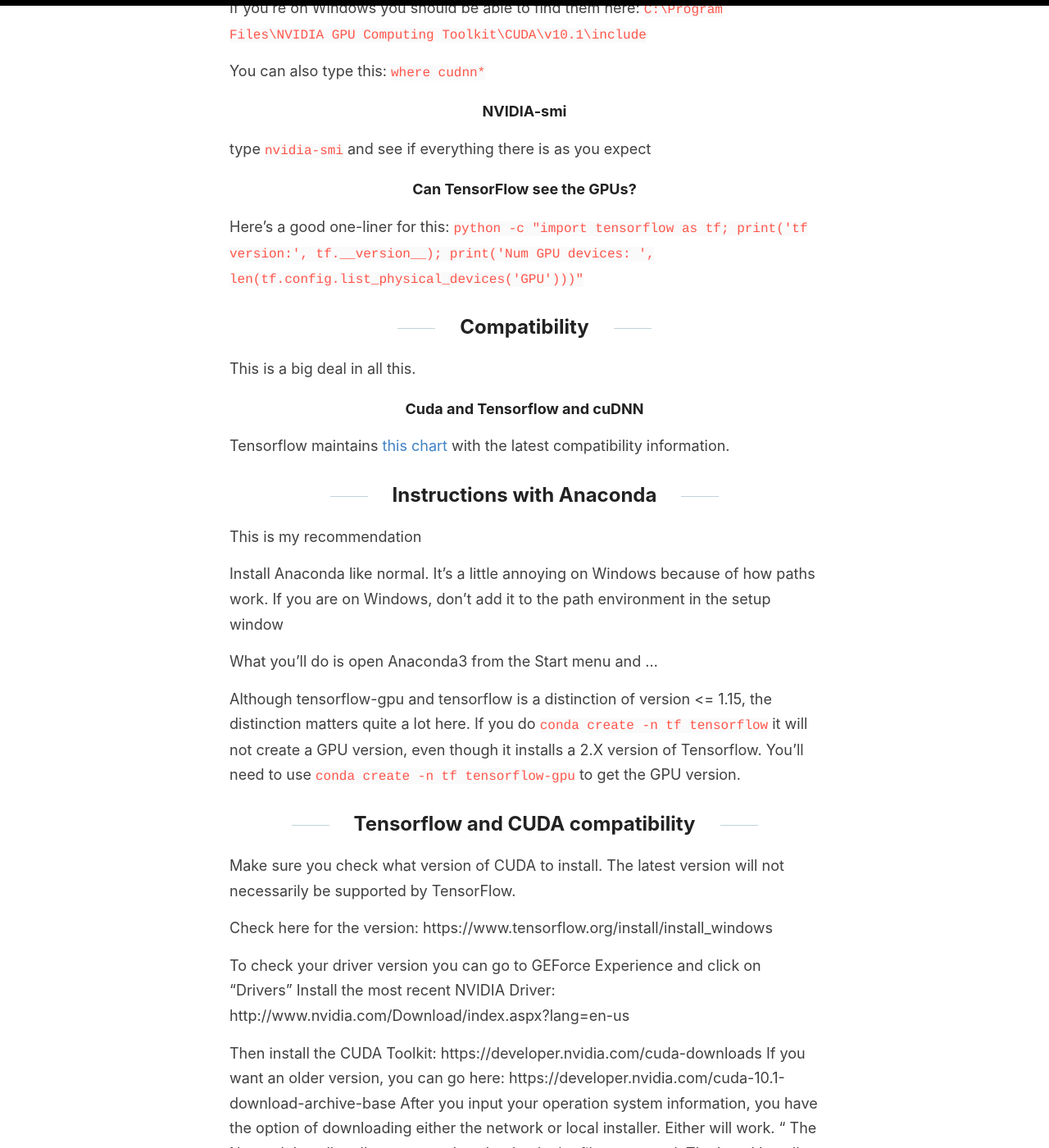
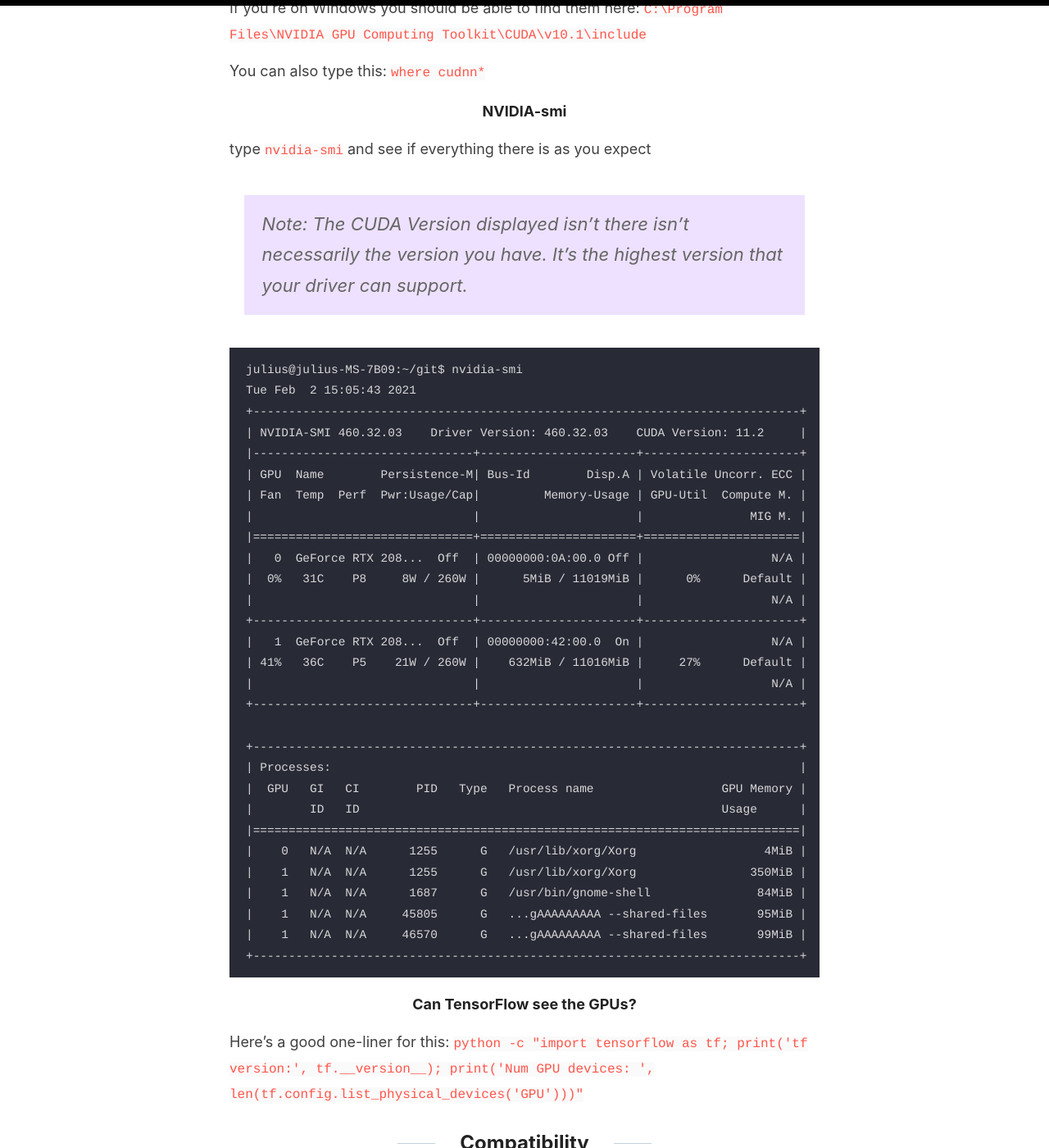
Before and after one commit to jss367/blog, a Jekyll site: the page built from _posts/2017-6-21-tensorflow-gpu-cuda.md, in a window 1280 px wide and 1400 px high, scrolled down 2406 px. Shown: the whole window at 82% size. Built offline with Jekyll 4.4.1, drawn with Linux system fonts in a browser that asks for light colours; our own code applies the rules of GitHub Pages for plain Markdown files.

Commit message:
Update 2017-6-21-tensorflow-gpu-cuda.md

````diff
--- a/_posts/2017-6-21-tensorflow-gpu-cuda.md
+++ b/_posts/2017-6-21-tensorflow-gpu-cuda.md
@@ -94,6 +94,41 @@ You can also type this: `where cudnn*`
 #### NVIDIA-smi
 
 type `nvidia-smi` and see if everything there is as you expect
+
+> Note: The CUDA Version displayed isn't there isn't necessarily the version you have. It's the highest version that your driver can support.
+
+```
+julius@julius-MS-7B09:~/git$ nvidia-smi
+Tue Feb  2 15:05:43 2021
++-----------------------------------------------------------------------------+
+| NVIDIA-SMI 460.32.03    Driver Version: 460.32.03    CUDA Version: 11.2     |
+|-------------------------------+----------------------+----------------------+
+| GPU  Name        Persistence-M| Bus-Id        Disp.A | Volatile Uncorr. ECC |
+| Fan  Temp  Perf  Pwr:Usage/Cap|         Memory-Usage | GPU-Util  Compute M. |
+|                               |                      |               MIG M. |
+|===============================+======================+======================|
+|   0  GeForce RTX 208...  Off  | 00000000:0A:00.0 Off |                  N/A |
+|  0%   31C    P8     8W / 260W |      5MiB / 11019MiB |      0%      Default |
+|                               |                      |                  N/A |
++-------------------------------+----------------------+----------------------+
+|   1  GeForce RTX 208...  Off  | 00000000:42:00.0  On |                  N/A |
+| 41%   36C    P5    21W / 260W |    632MiB / 11016MiB |     27%      Default |
+|                               |                      |                  N/A |
++-------------------------------+----------------------+----------------------+
+
++-----------------------------------------------------------------------------+
+| Processes:                                                                  |
+|  GPU   GI   CI        PID   Type   Process name                  GPU Memory |
+|        ID   ID                                                   Usage      |
+|=============================================================================|
+|    0   N/A  N/A      1255      G   /usr/lib/xorg/Xorg                  4MiB |
+|    1   N/A  N/A      1255      G   /usr/lib/xorg/Xorg                350MiB |
+|    1   N/A  N/A      1687      G   /usr/bin/gnome-shell               84MiB |
+|    1   N/A  N/A     45805      G   ...gAAAAAAAAA --shared-files       95MiB |
+|    1   N/A  N/A     46570      G   ...gAAAAAAAAA --shared-files       99MiB |
++-----------------------------------------------------------------------------+
+```
+
 
 #### Can TensorFlow see the GPUs?
 
````
